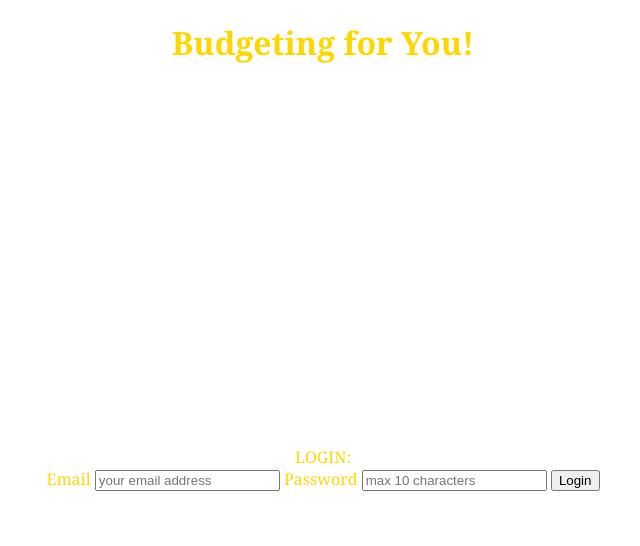
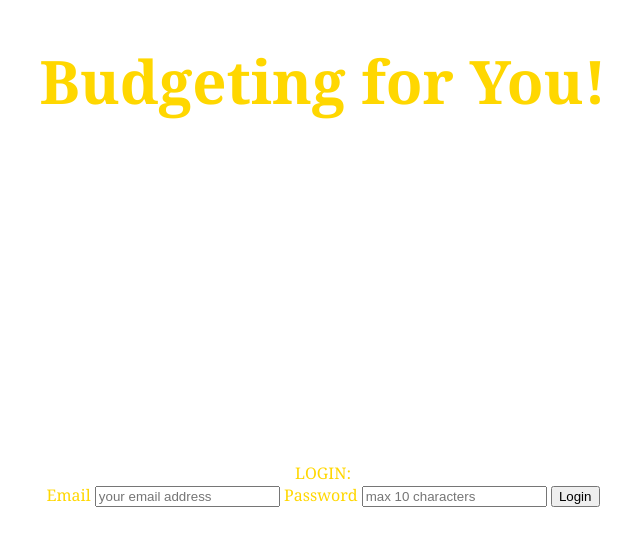
Before and after one commit to mjcs6073usmc/Budget_Website_Project, a plain HTML site: page index.html in a window 1280 px wide. Shown: the whole page, without its empty margins (317-957 px from the left). Drawn offline with Linux system fonts and the light colour scheme.

Commit message:
Changed h1 font size

```diff
--- a/index.html
+++ b/index.html
@@ -10,7 +10,10 @@
         h1{
             text-align:center;
             font-family: Cambria, Cochin, Georgia, Times, 'Times New Roman', serif;
-            color:gold
+            color:gold;
+            font-size: 60px;
+            position: top;
+
         }
         body{
             background-image: url(Images/background1.jpg);
@@ -25,7 +28,7 @@
             font-family: Cambria, Cochin, Georgia, Times, 'Times New Roman', serif;
             color:gold;
             position:relative;
-            top: 360px;
+            top: 300px;
         }
     </style>
 
```
